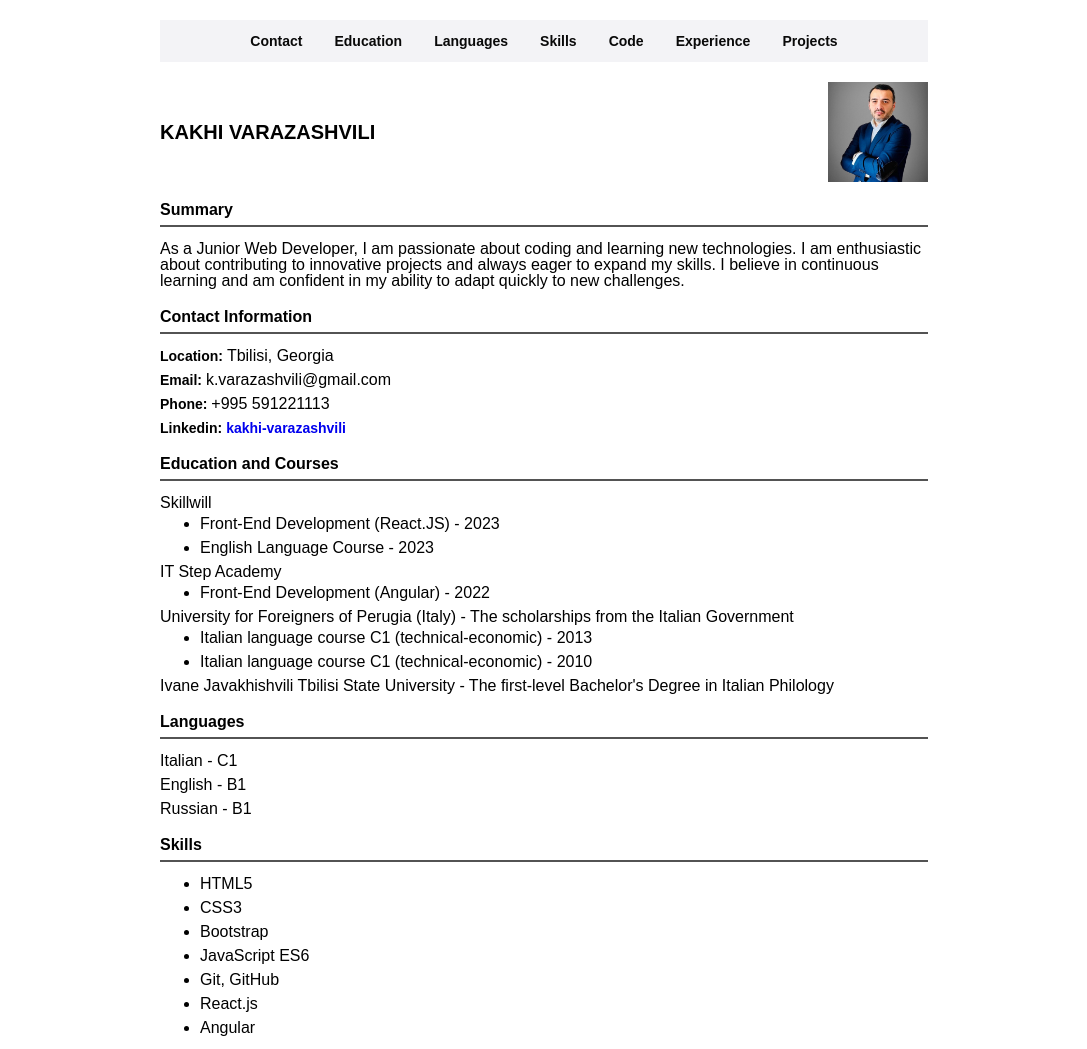
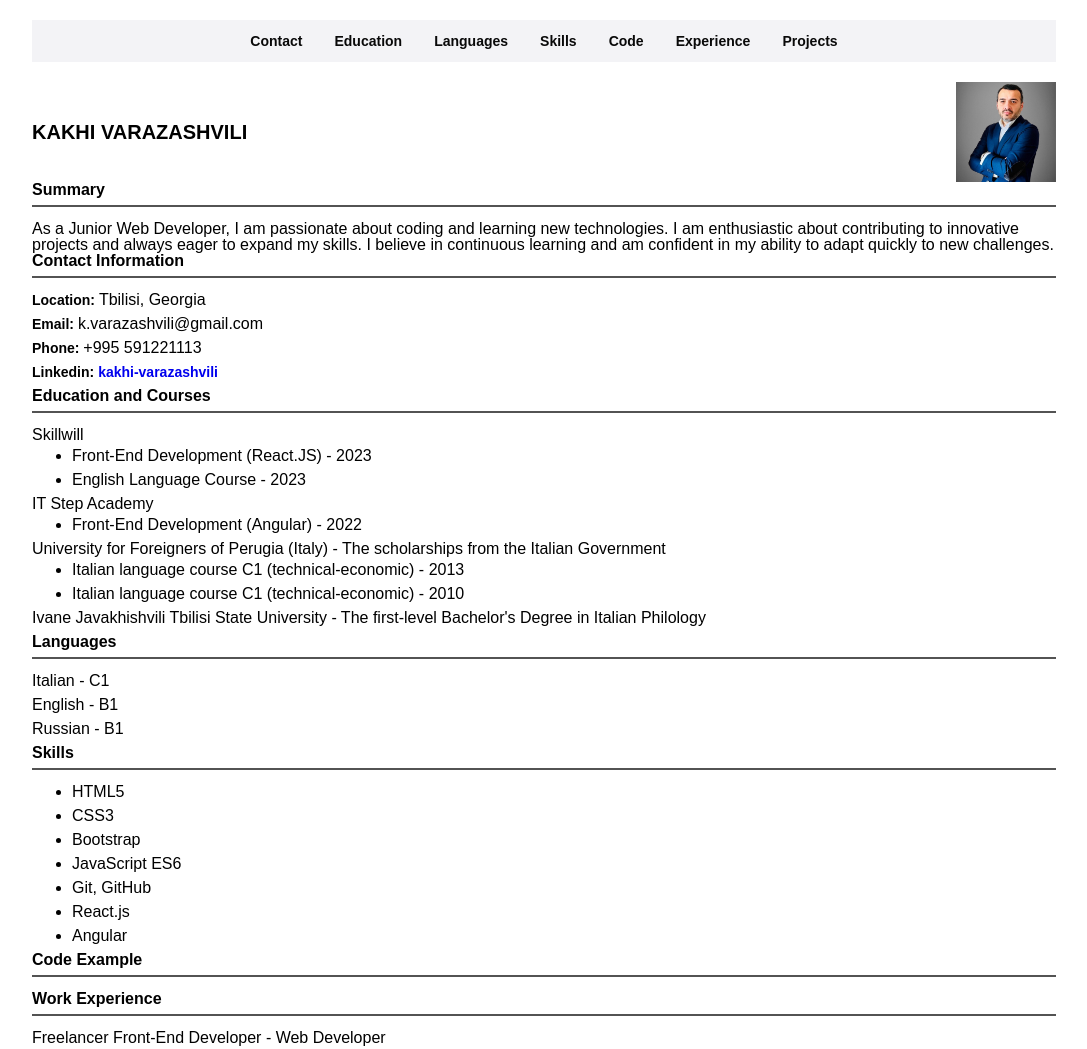
Before and after one commit to kakhi-varazashvili/rsschool-cv, a plain HTML site: page index.html in a window 1280 px wide. Shown: the top 1049 px of the page, without its empty margins (96-1183 px from the left). Drawn offline with Linux system fonts and the light colour scheme.

Commit message:
feat: add date to footer section, update body styles to center entire content

```diff
--- a/index.html
+++ b/index.html
@@ -24,7 +24,7 @@
 
       <div class="kakhi">
         <h1>KAKHI VARAZASHVILI</h1>
-        <img src="kv.jpg" alt="Kakhi" width="100">
+        <img src="kv.jpg" alt="Kakhi's photo" width="100">
       </div>
       <section>
         <h2>Summary</h2>
@@ -190,7 +190,7 @@
             class="icons"
             width="40">
         </a>
-        <span>November 27, 2023</span>
+        <span>November 14, 2024</span>
         <a href="https://rs.school/courses/javascript">
           <img
             src="https://app.rs.school/static/images/logo-rsschool3.png"
--- a/style.css
+++ b/style.css
@@ -135,11 +135,13 @@ a {
 }
 
 body {
-  margin: 0;
+  margin: 20px auto 0;
   font-family: Arial, sans-serif;
   display: flex;
   justify-content: center;
   align-items: center;
+  max-width: 1024px;
+
 }
 
 nav {
@@ -178,14 +180,14 @@ a {
   font-weight: 600;
   font-size: 14px;
 }
-section {
+/* section {
   margin-top: 20px;
-}
-.main-div {
+} */
+/* .main-div {
   width: 60%;
 
   justify-content: center;
-}
+} */
 header {
   margin: 0 0 20px;
 }
@@ -235,6 +237,7 @@ pre {
   justify-content: space-around;
   align-items: center;
   background-color: rgb(243, 243, 246);
+  padding: 20px;
 }
 .edu {
   font-weight: 600;
```
